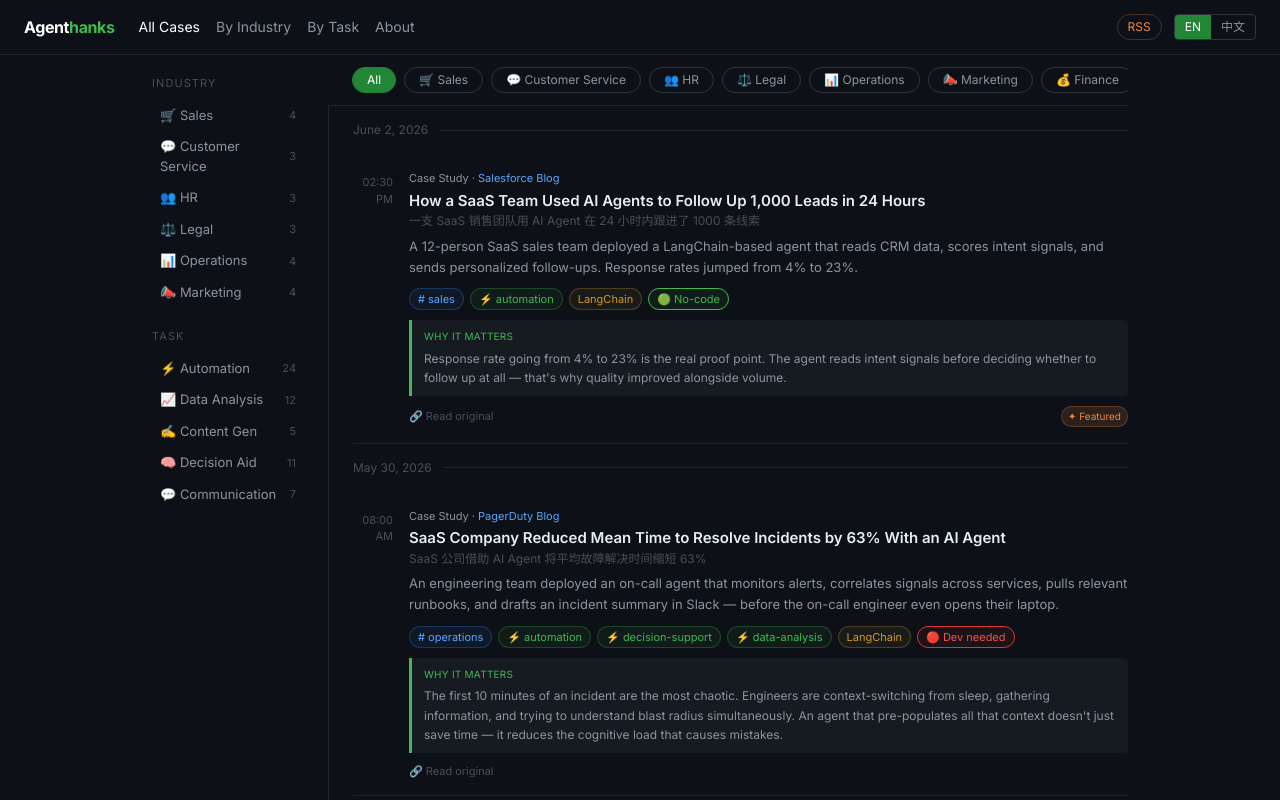
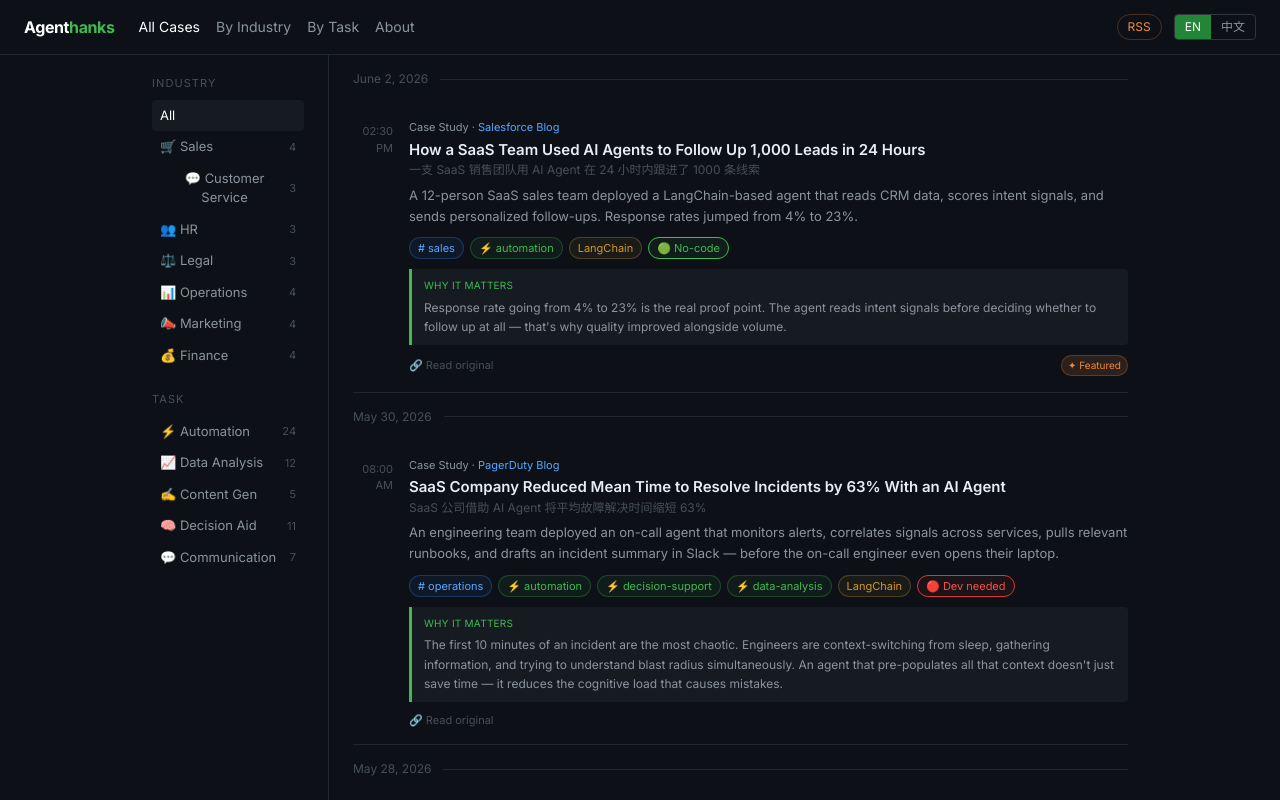
Before and after one commit to odebo/agentcases, a Next.js app: page / in a window 1280 px wide. Shown: the top 800 px of the page. Built offline with nearby package versions, Linux system fonts and the light colour scheme.

Commit message:
feat: move industry filter to sidebar, remove top FilterBar

```diff
--- a/app/page.tsx
+++ b/app/page.tsx
@@ -1,18 +1,13 @@
 import Nav from '@/components/Nav'
-import Sidebar from '@/components/Sidebar'
-import HomeFeed from '@/components/HomeFeed'
+import HomeLayout from '@/components/HomeLayout'
 import { getAllCases } from '@/lib/cases'
 
 export default function HomePage() {
   const cases = getAllCases()
-
   return (
     <>
       <Nav />
-      <div className="flex max-w-5xl mx-auto px-6">
-        <Sidebar />
-        <HomeFeed cases={cases} />
-      </div>
+      <HomeLayout cases={cases} />
     </>
   )
 }
--- a/app/zh/page.tsx
+++ b/app/zh/page.tsx
@@ -1,6 +1,5 @@
 import Nav from '@/components/Nav'
-import Sidebar from '@/components/Sidebar'
-import HomeFeed from '@/components/HomeFeed'
+import HomeLayout from '@/components/HomeLayout'
 import { getAllCases } from '@/lib/cases'
 import type { Metadata } from 'next'
 
@@ -14,10 +13,7 @@ export default function HomePageZh() {
   return (
     <>
       <Nav lang="zh" />
-      <div className="flex max-w-5xl mx-auto px-6">
-        <Sidebar lang="zh" />
-        <HomeFeed cases={cases} lang="zh" />
-      </div>
+      <HomeLayout cases={cases} lang="zh" />
     </>
   )
 }
--- a/components/HomeFeed.tsx
+++ b/components/HomeFeed.tsx
@@ -1,19 +1,22 @@
 'use client'
-import { useState } from 'react'
-import FilterBar from './FilterBar'
 import CaseCard from './CaseCard'
 import { Case, Industry } from '@/lib/types'
 import { groupByDate } from '@/lib/utils'
 
-export default function HomeFeed({ cases, lang = 'en' }: { cases: Case[]; lang?: 'en' | 'zh' }) {
-  const [activeIndustry, setActiveIndustry] = useState<Industry | 'all'>('all')
+export default function HomeFeed({
+  cases,
+  lang = 'en',
+  activeIndustry = 'all',
+}: {
+  cases: Case[]
+  lang?: 'en' | 'zh'
+  activeIndustry?: Industry | 'all'
+}) {
   const filtered = activeIndustry === 'all' ? cases : cases.filter(c => c.industry === activeIndustry)
   const grouped = groupByDate(filtered)
 
   return (
-    <div className="flex-1 flex flex-col min-w-0">
-      <FilterBar active={activeIndustry} onChange={setActiveIndustry} lang={lang} />
-      <main className="flex-1 border-l border-[var(--border)] pl-6">
+    <main className="flex-1 border-l border-[var(--border)] pl-6 min-w-0">
       {Object.entries(grouped).map(([date, dayCases]) => (
         <div key={date}>
           <div className="flex items-center gap-3 py-4">
@@ -26,9 +29,10 @@ export default function HomeFeed({ cases, lang = 'en' }: { cases: Case[]; lang?:
         </div>
       ))}
       {filtered.length === 0 && (
-          <p className="text-[var(--text-muted)] py-12 text-center">{lang === 'zh' ? '该分类暂无案例。' : 'No cases yet for this category.'}</p>
+        <p className="text-[var(--text-muted)] py-12 text-center">
+          {lang === 'zh' ? '该分类暂无案例。' : 'No cases yet for this category.'}
+        </p>
       )}
     </main>
-    </div>
   )
 }
--- /dev/null
+++ b/components/HomeLayout.tsx
@@ -0,0 +1,32 @@
+'use client'
+import { useState } from 'react'
+import Sidebar from './Sidebar'
+import HomeFeed from './HomeFeed'
+import { Case, Industry, TaskType } from '@/lib/types'
+
+const INDUSTRY_SLUGS: Industry[] = ['sales', 'customer-service', 'hr', 'legal', 'operations', 'marketing', 'finance', 'product']
+const TASK_SLUGS = ['automation', 'data-analysis', 'content-generation', 'decision-support', 'customer-communication']
+
+export default function HomeLayout({ cases, lang = 'en' }: { cases: Case[]; lang?: 'en' | 'zh' }) {
+  const [activeIndustry, setActiveIndustry] = useState<Industry | 'all'>('all')
+
+  const industryCounts = Object.fromEntries(
+    INDUSTRY_SLUGS.map(s => [s, cases.filter(c => c.industry === s).length])
+  )
+  const taskCounts = Object.fromEntries(
+    TASK_SLUGS.map(s => [s, cases.filter(c => c.task.includes(s as TaskType)).length])
+  )
+
+  return (
+    <div className="flex max-w-5xl mx-auto px-6 w-full">
+      <Sidebar
+        lang={lang}
+        active={activeIndustry}
+        onChange={setActiveIndustry}
+        industryCounts={industryCounts}
+        taskCounts={taskCounts}
+      />
+      <HomeFeed cases={cases} lang={lang} activeIndustry={activeIndustry} />
+    </div>
+  )
+}
--- a/components/Sidebar.tsx
+++ b/components/Sidebar.tsx
@@ -1,5 +1,5 @@
+'use client'
 import Link from 'next/link'
-import { getAllCases } from '@/lib/cases'
 import { Industry, TaskType } from '@/lib/types'
 
 const INDUSTRIES: { slug: Industry; label: string; labelZh: string; emoji: string }[] = [
@@ -9,6 +9,7 @@ const INDUSTRIES: { slug: Industry; label: string; labelZh: string; emoji: strin
   { slug: 'legal',            label: 'Legal',            labelZh: '法务', emoji: '⚖️' },
   { slug: 'operations',       label: 'Operations',       labelZh: '运营', emoji: '📊' },
   { slug: 'marketing',        label: 'Marketing',        labelZh: '市场', emoji: '📣' },
+  { slug: 'finance',          label: 'Finance',          labelZh: '财务', emoji: '💰' },
 ]
 
 const TASKS: { slug: TaskType; label: string; labelZh: string; emoji: string }[] = [
@@ -19,33 +20,46 @@ const TASKS: { slug: TaskType; label: string; labelZh: string; emoji: string }[]
   { slug: 'customer-communication', label: 'Communication', labelZh: '客户沟通', emoji: '💬' },
 ]
 
-export default function Sidebar({ lang = 'en' }: { lang?: 'en' | 'zh' }) {
-  const cases = getAllCases()
+type Props = {
+  lang?: 'en' | 'zh'
+  active: Industry | 'all'
+  onChange: (v: Industry | 'all') => void
+  industryCounts: Record<string, number>
+  taskCounts: Record<string, number>
+}
+
+export default function Sidebar({ lang = 'en', active, onChange, industryCounts, taskCounts }: Props) {
   const prefix = lang === 'zh' ? '/zh' : ''
-  const counts = {
-    industry: Object.fromEntries(INDUSTRIES.map(i => [i.slug, cases.filter(c => c.industry === i.slug).length])),
-    task: Object.fromEntries(TASKS.map(t => [t.slug, cases.filter(c => c.task.includes(t.slug)).length])),
-  }
 
   return (
     <aside className="w-44 shrink-0 py-5 pr-6">
       <div className="mb-5">
-        <div className="text-[11px] uppercase tracking-widest text-[var(--text-dim)] mb-2">{lang === 'zh' ? '行业' : 'Industry'}</div>
+        <div className="text-[11px] uppercase tracking-widest text-[var(--text-dim)] mb-2">
+          {lang === 'zh' ? '行业' : 'Industry'}
+        </div>
+        <button type="button" onClick={() => onChange('all')}
+          className={`w-full flex items-center justify-between px-2 py-1.5 rounded text-[13px] cursor-pointer appearance-none
+            ${active === 'all' ? 'bg-[var(--bg-secondary)] text-white' : 'text-[var(--text-muted)] hover:bg-[var(--bg-secondary)] hover:text-[var(--text)]'}`}>
+          <span>{lang === 'zh' ? '全部' : 'All'}</span>
+        </button>
         {INDUSTRIES.map(({ slug, label, labelZh, emoji }) => (
-          <Link key={slug} href={`${prefix}/industry/${slug}`}
-            className="flex items-center justify-between px-2 py-1.5 rounded text-[13px] text-[var(--text-muted)] hover:bg-[var(--bg-secondary)] hover:text-[var(--text)]">
+          <button key={slug} type="button" onClick={() => onChange(slug)}
+            className={`w-full flex items-center justify-between px-2 py-1.5 rounded text-[13px] cursor-pointer appearance-none
+              ${active === slug ? 'bg-[var(--bg-secondary)] text-white' : 'text-[var(--text-muted)] hover:bg-[var(--bg-secondary)] hover:text-[var(--text)]'}`}>
             <span>{emoji} {lang === 'zh' ? labelZh : label}</span>
-            <span className="text-[11px] text-[var(--text-dim)]">{counts.industry[slug] ?? 0}</span>
-          </Link>
+            <span className="text-[11px] text-[var(--text-dim)]">{industryCounts[slug] ?? 0}</span>
+          </button>
         ))}
       </div>
       <div>
-        <div className="text-[11px] uppercase tracking-widest text-[var(--text-dim)] mb-2">{lang === 'zh' ? '任务类型' : 'Task'}</div>
+        <div className="text-[11px] uppercase tracking-widest text-[var(--text-dim)] mb-2">
+          {lang === 'zh' ? '任务类型' : 'Task'}
+        </div>
         {TASKS.map(({ slug, label, labelZh, emoji }) => (
           <Link key={slug} href={`${prefix}/task/${slug}`}
             className="flex items-center justify-between px-2 py-1.5 rounded text-[13px] text-[var(--text-muted)] hover:bg-[var(--bg-secondary)] hover:text-[var(--text)]">
             <span>{emoji} {lang === 'zh' ? labelZh : label}</span>
-            <span className="text-[11px] text-[var(--text-dim)]">{counts.task[slug] ?? 0}</span>
+            <span className="text-[11px] text-[var(--text-dim)]">{taskCounts[slug] ?? 0}</span>
           </Link>
         ))}
       </div>
```
Lines whose indentation alone changed are shown as unchanged.
